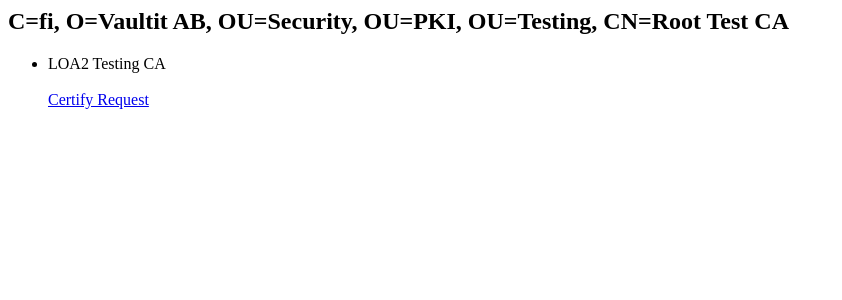
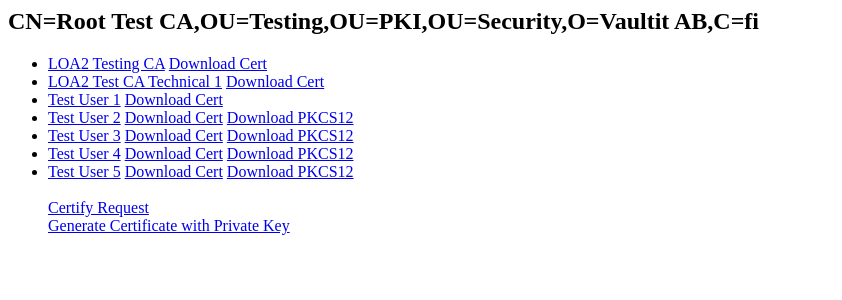
Before and after one commit to cryptable/djangoPKI, a Django app: page /ca/3/ in a window 1280 px wide. Shown: the top 300 px of the page, without its empty margins (0-842 px from the left). Run offline with Django 3.2, Linux system fonts and the light colour scheme; data comes from the database, SQL or seed files in the repository.

Commit message:
PKCS12, Certificate through P10 and download support

```diff
--- a/ca/templates/ca/certs_of_ca.html
+++ b/ca/templates/ca/certs_of_ca.html
@@ -4,8 +4,16 @@
 
 <ul>
 {% for cert in  certificate_list  %}
-    <li>{{ cert.common_name_text }}</li>
+    <li>
+        <a href="{% url 'ca:detail_cert' cert.id%}">{{ cert.common_name_text }}</a>
+        <a href="{% url 'ca:download_cert' cert.id%}">Download Cert</a>
+        {% if cert.private_key %}
+            <a href="{% url 'ca:download_p12' cert.id %}">Download PKCS12</a>
+        {% endif %}
+    </li>
 {% endfor %}
 <br>
 <a href="{% url 'ca:fillin_p10' ca.id%}">Certify Request</a>
+<br>
+<a href="{% url 'ca:create_cert' ca.id%}">Generate Certificate with Private Key</a>
 </ul>
--- a/ca/templates/ca/fillin_p10.html
+++ b/ca/templates/ca/fillin_p10.html
@@ -1,6 +1,6 @@
 <h2>{{ ca.subject_text }}</h2>
 
-<form action="{% url 'ca:certify_p10' ca.id %}" method="post" i>
+<form action="{% url 'ca:certify_p10' ca.id %}" method="post">
 {% csrf_token %}
     <label for="p10">Copy/Past your PKCS10</label><br>
     <textarea id="p10" name="p10" cols="77" rows="40"></textarea>
--- a/ca/urls.py
+++ b/ca/urls.py
@@ -8,4 +8,8 @@
     path('<int:pk>/', views.CertificatesOfCAView.as_view(), name='certs_of_ca'),
     path('<int:ca_id>/fillin_p10', views.fillin_p10, name='fillin_p10'),
     path('<int:ca_id>/certify_p10', views.certify_p10, name='certify_p10'),
+    path('<int:ca_id>/create_cert', views.create_cert, name='create_cert'),
+    path('cert/<int:pk>/', views.DetailCertificateView.as_view(), name='detail_cert'),
+    path('cert/<int:cert_id>/download', views.download_cert, name='download_cert'),
+    path('cert/<int:cert_id>/downloadp12', views.download_p12, name='download_p12'),
 ]
--- a/ca/views.py
+++ b/ca/views.py
@@ -1,9 +1,24 @@
+import datetime, os
 from django.shortcuts import get_object_or_404, render
-from django.http import HttpResponseRedirect
+from django.http import HttpResponseRedirect, HttpResponse
 from django.views import generic
 from django.urls import reverse
+from django.utils import timezone
+from django.forms import ModelForm
 
-from .models import CA, Certificate
+from cryptography.hazmat.backends import default_backend
+from cryptography.hazmat.primitives.serialization import load_pem_private_key, pkcs12
+from cryptography.hazmat.primitives import hashes, serialization
+from cryptography.hazmat.primitives.asymmetric import rsa
+from cryptography.x509.oid import NameOID
+from cryptography import x509
+
+from .models import Certificate, PrivateKey
+
+
+class DetailCertificateView(generic.DetailView):
+    model = Certificate
+    template_name = 'ca/detail_cert.html'
 
 
 class IndexView(generic.ListView):
@@ -14,6 +29,7 @@
         return Certificate.objects.filter(ca__isnull=False)
 
 
+#TODO refactor the ListView
 class CertificatesOfCAView(generic.ListView):
     model = Certificate
     context_object_name = 'certificate_list'
@@ -29,14 +45,235 @@
             'certificate_list': context,
         }
 
-
 def fillin_p10(request, ca_id):
     ca_cert = get_object_or_404(Certificate, pk=ca_id)
     return render(request, 'ca/fillin_p10.html', {
         'ca':ca_cert })
 
-
 def certify_p10(request, ca_id):
     ca_cert = get_object_or_404(Certificate, pk=ca_id)
     p10 = request.POST['p10']
+
+    # Load CA certificate and private key
+    passwd = ca_cert.private_key.password_text
+    rsakey = ca_cert.private_key.private_key_text
+    key = load_pem_private_key(rsakey.encode('ascii'), passwd.encode('ascii'), default_backend())
+    cacert = x509.load_pem_x509_certificate(ca_cert.certificate_text.encode('ascii'), default_backend())
+
+    # Load Request
+    x509req = x509.load_pem_x509_csr(p10.encode('ascii'), default_backend())
+
+    # Create certificate for it
+    sernum = x509.random_serial_number()
+    cert = x509.CertificateBuilder()\
+        .issuer_name(cacert.subject)\
+        .subject_name(x509req.subject)\
+        .public_key(x509req.public_key())\
+        .serial_number(sernum)\
+        .not_valid_before(timezone.now())\
+        .not_valid_after(timezone.now() + datetime.timedelta(days=366))\
+        .add_extension(x509.KeyUsage(digital_signature=True
+                                     , content_commitment=True
+                                     , key_encipherment=False
+                                     , data_encipherment=False
+                                     , key_agreement=False
+                                     , key_cert_sign=False
+                                     , crl_sign=False
+                                     , encipher_only=False
+                                     , decipher_only = False), critical=True)\
+        .sign(key, hashes.SHA256(), default_backend())
+
+    pemCert = cert.public_bytes(serialization.Encoding.PEM)
+    new_cert = Certificate()
+    new_cert.certificate_text = pemCert
+    new_cert.serial_number_text = str(sernum)
+    new_cert.subject_text = cert.subject.rfc4514_string()
+    new_cert.issuer_text = cert.issuer.rfc4514_string()
+    ou_cnt = 0
+    dc_cnt = 0
+    for attribute in cert.subject:
+        if attribute.oid == NameOID.COMMON_NAME:
+            new_cert.common_name_text = attribute.value
+        if attribute.oid == NameOID.COUNTRY_NAME:
+            new_cert.country_code_text = attribute.value
+        if attribute.oid == NameOID.LOCALITY_NAME:
+            new_cert.locality_name_text = attribute.value
+        if attribute.oid == NameOID.STATE_OR_PROVINCE_NAME:
+            new_cert.state_name_text = attribute.value
+        if attribute.oid == NameOID.STREET_ADDRESS:
+            new_cert.street_name_text = attribute.value
+        if attribute.oid == NameOID.ORGANIZATION_NAME:
+            new_cert.organization_name_text = attribute.value
+        if attribute.oid == NameOID.ORGANIZATIONAL_UNIT_NAME:
+            if ou_cnt == 0:
+                new_cert.organizational_unit_1_name_text = attribute.value
+            if ou_cnt == 1:
+                new_cert.organizational_unit_2_name_text = attribute.value
+            if ou_cnt == 2:
+                new_cert.organizational_unit_3_name_text = attribute.value
+            if ou_cnt == 3:
+                new_cert.organizational_unit_4_name_text = attribute.value
+            if ou_cnt == 4:
+                new_cert.organizational_unit_5_name_text = attribute.value
+            ou_cnt += 1
+        if attribute.oid == NameOID.SERIAL_NUMBER:
+            new_cert.subject_serial_number_text = attribute.value
+        if attribute.oid == NameOID.SURNAME:
+            new_cert.sur_name_text = attribute.value
+        if attribute.oid == NameOID.GIVEN_NAME:
+            new_cert.given_name_text = attribute.value
+        if attribute.oid == NameOID.TITLE:
+            new_cert.title_text = attribute.value
+        if attribute.oid == NameOID.GENERATION_QUALIFIER:
+            new_cert.generation_qualifier_text = attribute.value
+        if attribute.oid == NameOID.PSEUDONYM:
+            new_cert.pseudonym_text = attribute.value
+        if attribute.oid == NameOID.DOMAIN_COMPONENT:
+            if dc_cnt == 0:
+                new_cert.domain_component_1_text = attribute.value
+            if dc_cnt == 1:
+                new_cert.domain_component_2_text = attribute.value
+            if dc_cnt == 2:
+                new_cert.domain_component_3_text = attribute.value
+            if dc_cnt == 3:
+                new_cert.domain_component_4_text = attribute.value
+            if dc_cnt == 4:
+                new_cert.domain_component_5_text = attribute.value
+            dc_cnt+=1
+        if attribute.oid == NameOID.EMAIL_ADDRESS:
+            new_cert.email_address_text = attribute.value
+        if attribute.oid == NameOID.POSTAL_CODE:
+            new_cert.postal_code_text = attribute.value
+    new_cert.save();
     return HttpResponseRedirect(reverse('ca:certs_of_ca', args=(ca_id,)))
+
+
+def download_cert(request, cert_id):
+    cert = get_object_or_404(Certificate, pk=cert_id)
+
+    response = HttpResponse(cert.certificate_text, content_type="application/force-download")
+    response['Content-Disposition'] = 'inline; filename=' + os.path.basename(cert.common_name_text.replace(" ", "-") + '.pem')
+    return response
+
+
+def download_p12(request, cert_id):
+    certificate = get_object_or_404(Certificate, pk=cert_id)
+
+    # Load CA certificate and private key
+    passwd = certificate.private_key.password_text
+    rsakey = certificate.private_key.private_key_text
+    key = load_pem_private_key(rsakey.encode('ascii'), passwd.encode('ascii'), default_backend())
+    cert = x509.load_pem_x509_certificate(certificate.certificate_text.encode('ascii'), default_backend())
+    cas = []
+    try:
+        cacert = Certificate.objects.filter(ca__isnull=False).get(subject_text__exact=certificate.issuer_text)
+        while cacert != None:
+            tmp_cacert = x509.load_pem_x509_certificate(cacert.certificate_text.encode('ascii'), default_backend())
+            cas.append(tmp_cacert)
+            if cacert.subject_text == cacert.issuer_text:
+                break
+            else:
+                cacert = Certificate.objects.filter(ca__isnull=False).get(subject_text__exact=cacert.issuer_text)
+    except Certificate.DoesNotExist:
+        pass
+
+    p12 = pkcs12.serialize_key_and_certificates(certificate.common_name_text.encode('ascii'),
+                                                key,
+                                                cert,
+                                                cas,
+                                                serialization.BestAvailableEncryption(passwd.encode('ascii')))
+
+    response = HttpResponse(p12, content_type="application/force-download")
+    response['Content-Disposition'] = 'inline; filename=' + os.path.basename(certificate.common_name_text.replace(" ", "-") + '.p12')
+    return response
+
+
+class FillInCertForm(ModelForm):
+
+    class Meta:
+        model = Certificate
+        fields = ['common_name_text',
+                  'organization_name_text',
+                  'organizational_unit_1_name_text',
+                  'organizational_unit_2_name_text',
+                  'organizational_unit_3_name_text',
+                  'country_code_text',
+                  ]
+
+
+# TODO Overkill for just a password
+class FillInPasswordDetails(ModelForm):
+
+    class Meta:
+        model = PrivateKey
+        fields = ['password_text']
+
+
+def create_cert(request, ca_id):
+    create_cert_form = FillInCertForm(request.POST or None)
+    password_form = FillInPasswordDetails(request.POST or None)
+    if create_cert_form.is_valid() and password_form.is_valid():
+        ca_cert = get_object_or_404(Certificate, pk=ca_id)
+
+        # Load CA certificate and private key
+        passwd = ca_cert.private_key.password_text
+        rsakey = ca_cert.private_key.private_key_text
+        cakey = load_pem_private_key(rsakey.encode('ascii'), passwd.encode('ascii'), default_backend())
+        cacert = x509.load_pem_x509_certificate(ca_cert.certificate_text.encode('ascii'), default_backend())
+
+        certificate = create_cert_form.save(commit=False)
+        common_name = certificate.common_name_text
+        organization_name = certificate.organization_name_text
+        organizational_unit_1_name = certificate.organizational_unit_1_name_text
+        organizational_unit_2_name = certificate.organizational_unit_2_name_text
+        organizational_unit_3_name = certificate.organizational_unit_3_name_text
+        common_country_code = certificate.country_code_text
+        subject = x509.Name([
+            x509.NameAttribute(NameOID.COMMON_NAME, common_name),
+            x509.NameAttribute(NameOID.ORGANIZATION_NAME, organization_name),
+            x509.NameAttribute(NameOID.ORGANIZATIONAL_UNIT_NAME, organizational_unit_1_name),
+            x509.NameAttribute(NameOID.ORGANIZATIONAL_UNIT_NAME, organizational_unit_2_name),
+            x509.NameAttribute(NameOID.ORGANIZATIONAL_UNIT_NAME, organizational_unit_3_name),
+            x509.NameAttribute(NameOID.COUNTRY_NAME, common_country_code),])
+        tmp_private_key = password_form.save(commit=False)
+
+        password = tmp_private_key.password_text
+        sernum = x509.random_serial_number()
+        key = rsa.generate_private_key(public_exponent=65537,
+                                       key_size=2048,
+                                       backend=default_backend())
+        cert = x509.CertificateBuilder().subject_name(subject) \
+            .issuer_name(cacert.subject) \
+            .serial_number(sernum) \
+            .public_key(key.public_key()) \
+            .not_valid_before(timezone.now())\
+            .not_valid_after(timezone.now() + datetime.timedelta(days=366))\
+            .add_extension(x509.KeyUsage(digital_signature=False
+                                         , content_commitment=False
+                                         , key_encipherment=True
+                                         , data_encipherment=True
+                                         , key_agreement=False
+                                         , key_cert_sign=False
+                                         , crl_sign=False
+                                         , encipher_only=False
+                                         , decipher_only = False), critical=True)\
+            .sign(cakey, hashes.SHA256(), default_backend())
+        certificate.serial_number_text = str(sernum)
+        certificate.subject_text = cert.subject.rfc4514_string();
+        certificate.issuer_text = cert.issuer.rfc4514_string();
+        certificate.certificate_text = cert.public_bytes(serialization.Encoding.PEM).decode('ascii')
+        private_key_txt = key.private_bytes(encoding=serialization.Encoding.PEM,
+                                            format=serialization.PrivateFormat.TraditionalOpenSSL,
+                                            encryption_algorithm=serialization.BestAvailableEncryption(password.encode('ascii')))
+
+        tmp_private_key.private_key_text = private_key_txt.decode('ascii')
+        tmp_private_key.save()
+        certificate.private_key = tmp_private_key
+        certificate.save()
+        return HttpResponseRedirect(reverse('ca:certs_of_ca', args=(ca_id,)))
+
+
+    return render(request, 'ca/create_cert.html', {
+        'create_cert_form': create_cert_form,
+        'password_form': password_form,
+    })
```
Also changed, not shown: ca/admin.py (+27 -3 lines), ca/models.py (+10 -2 lines), ca/templates/ca/create_cert.html (added, +7 -0 lines), ca/templates/ca/detail_cert.html (added, +13 -0 lines), db.sqlite3, 1 other file.
